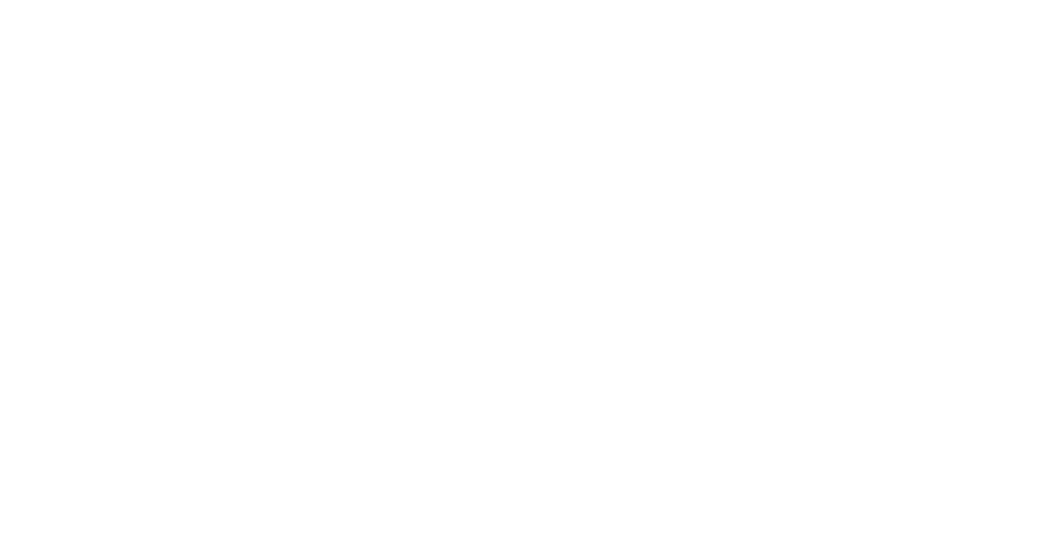
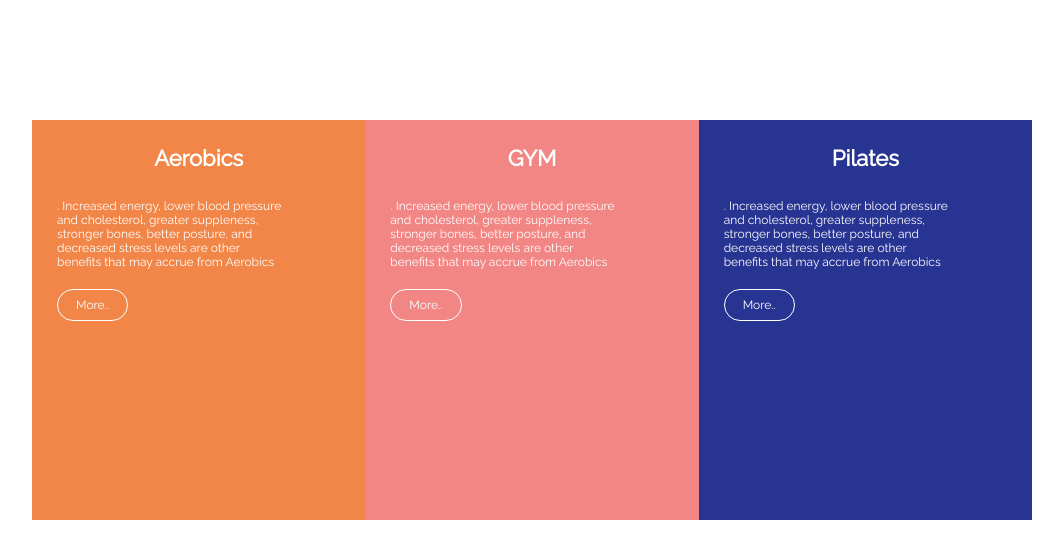
Before and after one commit to debutler266/Image_Gallery-, a plain HTML site: page index.html in a window 1280 px wide. Shown: the whole page, without its empty margins (108-1171 px from the left). Drawn offline with Linux system fonts and the light colour scheme.

Commit message:
2ns commit, styling adding to page, columns, & button.

```diff
--- a/index.html
+++ b/index.html
@@ -3,11 +3,35 @@
   <head>
     <meta charset="utf-8">
     <link href="https://fonts.googleapis.com/css2?family=Raleway&display=swap" rel="stylesheet">
+    <link rel="stylesheet" href="style.css">
     <title>HTML & CSS Image Gallery</title>
   </head>
   <body>
     <div class="container">
-
+      <div class="col">
+          <h2>Aerobics</h2>
+          <div class="cap">
+          <p>. Increased energy, lower blood pressure and cholesterol, greater suppleness, stronger bones, better posture,
+            and decreased stress levels are other benefits that may accrue from Aerobics</p>
+            <button type="button">More..</button>
+          </div>
+      </div>
+      <div class="col">
+          <h2>GYM</h2>
+          <div class="cap">
+          <p>. Increased energy, lower blood pressure and cholesterol, greater suppleness, stronger bones, better posture,
+            and decreased stress levels are other benefits that may accrue from Aerobics</p>
+            <button type="button">More..</button>
+          </div>
+      </div>
+      <div class="col">
+          <h2>Pilates</h2>
+          <div class="cap">
+          <p>. Increased energy, lower blood pressure and cholesterol, greater suppleness, stronger bones, better posture,
+            and decreased stress levels are other benefits that may accrue from Aerobics</p>
+            <button type="button">More..</button>
+          </div>
+      </div>
     </div>
   </body>
 </html>
--- a/style.css
+++ b/style.css
@@ -11,3 +11,48 @@
   margin: 120px auto;
   display: flex;
 }
+
+/* Divide Category colums with equal space */
+.col {
+  height: 100%;
+  flex: 1; /*flex 1 to occupy equal space on page */
+  color: #ffffff;
+  box-sizing: border-box;
+  padding: 25px;
+}
+
+.col:nth-child(1) {
+  background: #f18648;
+}
+
+.col:nth-child(2) {
+  background: #f18684;
+}
+
+.col:nth-child(3) {
+  background: #283491;
+}
+
+h2 {
+  text-align: center;
+  font-size: 22px;
+  font-weight: 600;
+}
+
+.cap {
+  max-width: 230px;
+  font-size: 12px;
+  margin: 28px 0;
+}
+
+.cap button {
+  border: 1px solid #ffffff;
+  background: transparent;
+  outline: none;
+  padding: 8px 18px;
+  color: #ffffff;
+  border-radius: 30px;
+  margin-top: 20px;
+  cursor: pointer;
+  font-size: 12px;
+}
```
